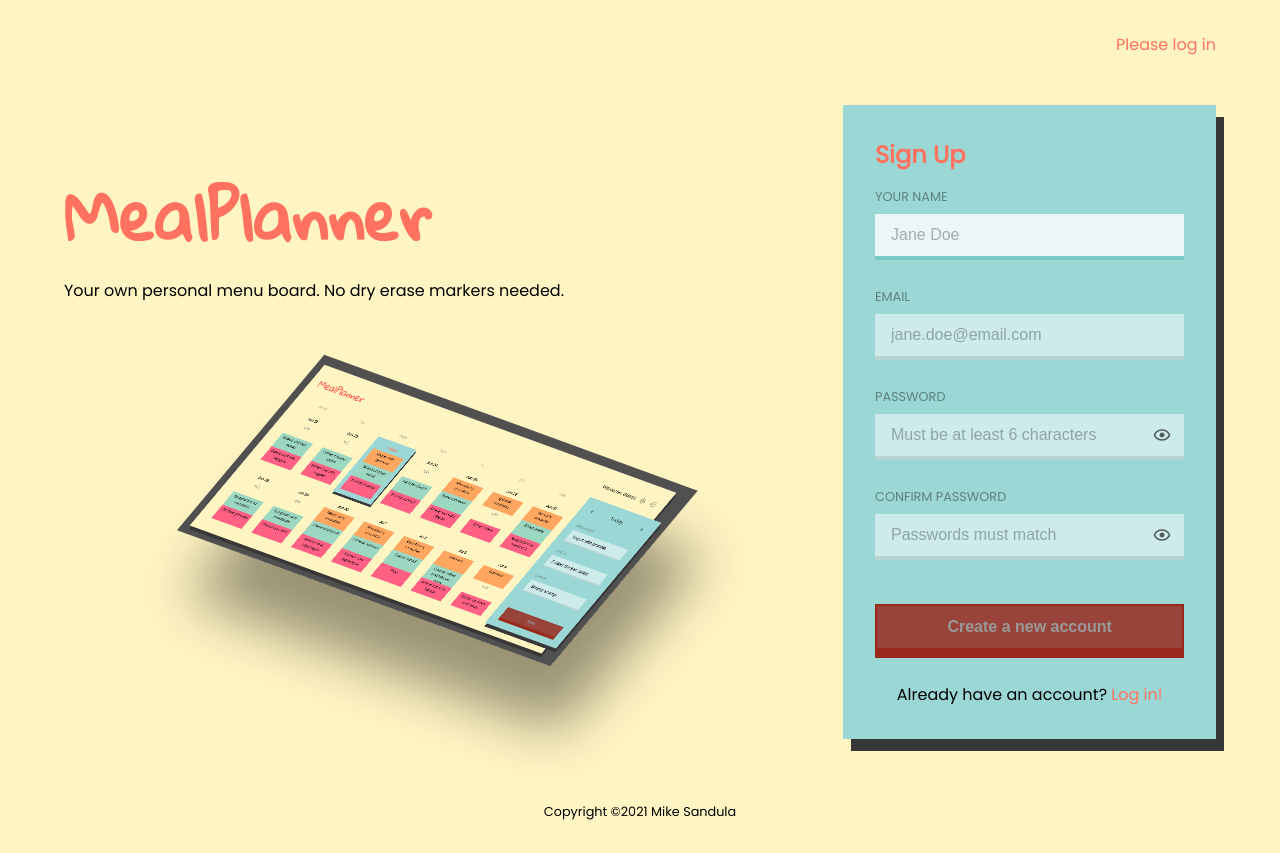
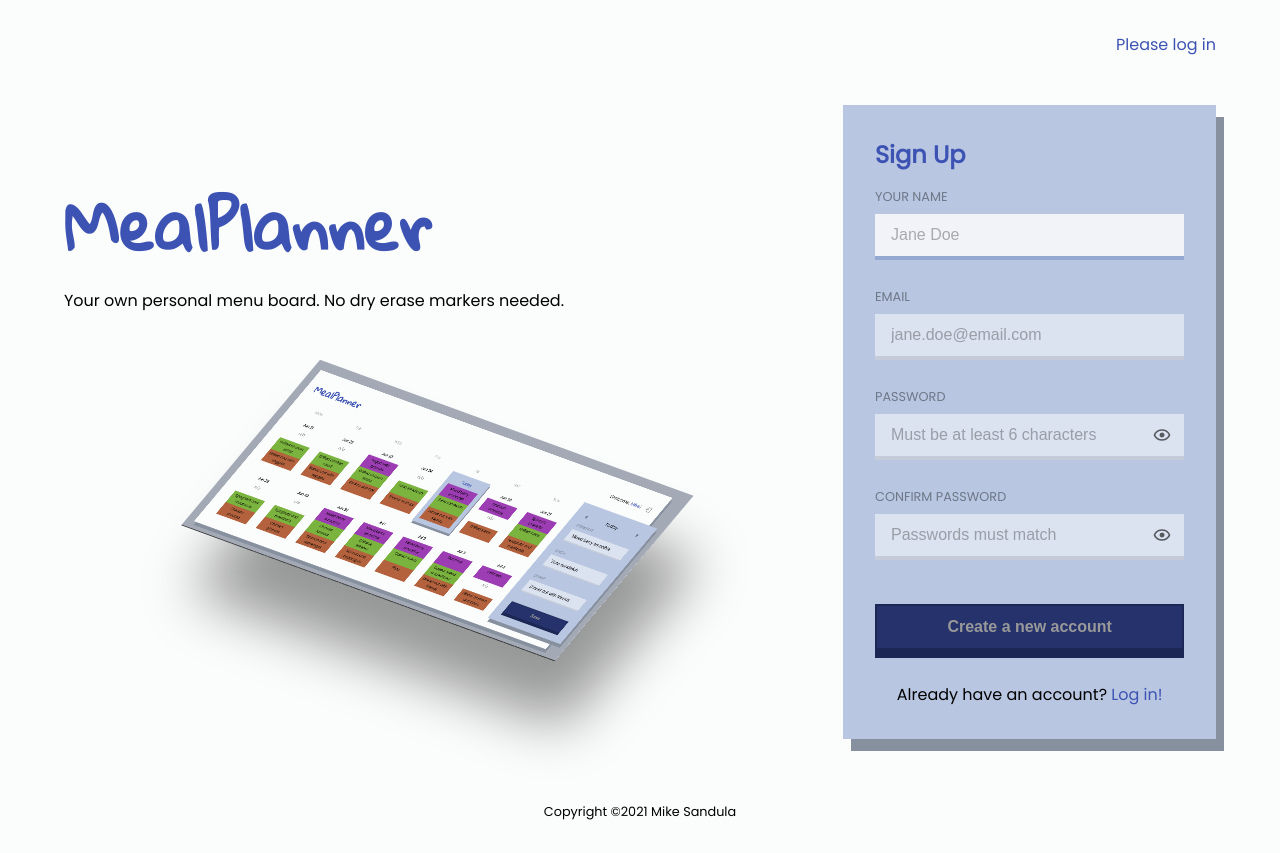
Before and after one commit to msandula12/meal-planner-client, a React (Create React App) app: page / in a window 1280 px wide. Built offline with nearby package versions, Linux system fonts and the light colour scheme.

Commit message:
feat: update colors

```diff
--- a/src/styles/variables.scss
+++ b/src/styles/variables.scss
@@ -2,15 +2,15 @@
 @import url('https://fonts.googleapis.com/css2?family=Gloria+Hallelujah&family=Poppins&display=swap');
 
 // Colors (general)
-$accentColor: #ff7260;
-$bgColor: #505050;
-$fgColor: #fff5c3;
-$primaryColor: #9bd7d5;
+$accentColor: #3d53b3;
+$bgColor: #a3aab6;
+$fgColor: #fbfcfc;
+$primaryColor: #b8c6e1;
 
 // Colors (meals)
-$breakfast: adjust-hue($accentColor, 20%);
-$lunch: adjust-hue($primaryColor, -20%);
-$dinner: adjust-hue($accentColor, -20%);
+$breakfast: adjust-hue($accentColor, 60deg);
+$lunch: adjust-hue($accentColor, 220deg);
+$dinner: adjust-hue($accentColor, 150deg);
 
 // Fonts
 $bodyFont: 'Poppins', sans-serif;
```
Also changed, not shown: src/assets/images/dashboard.png.
